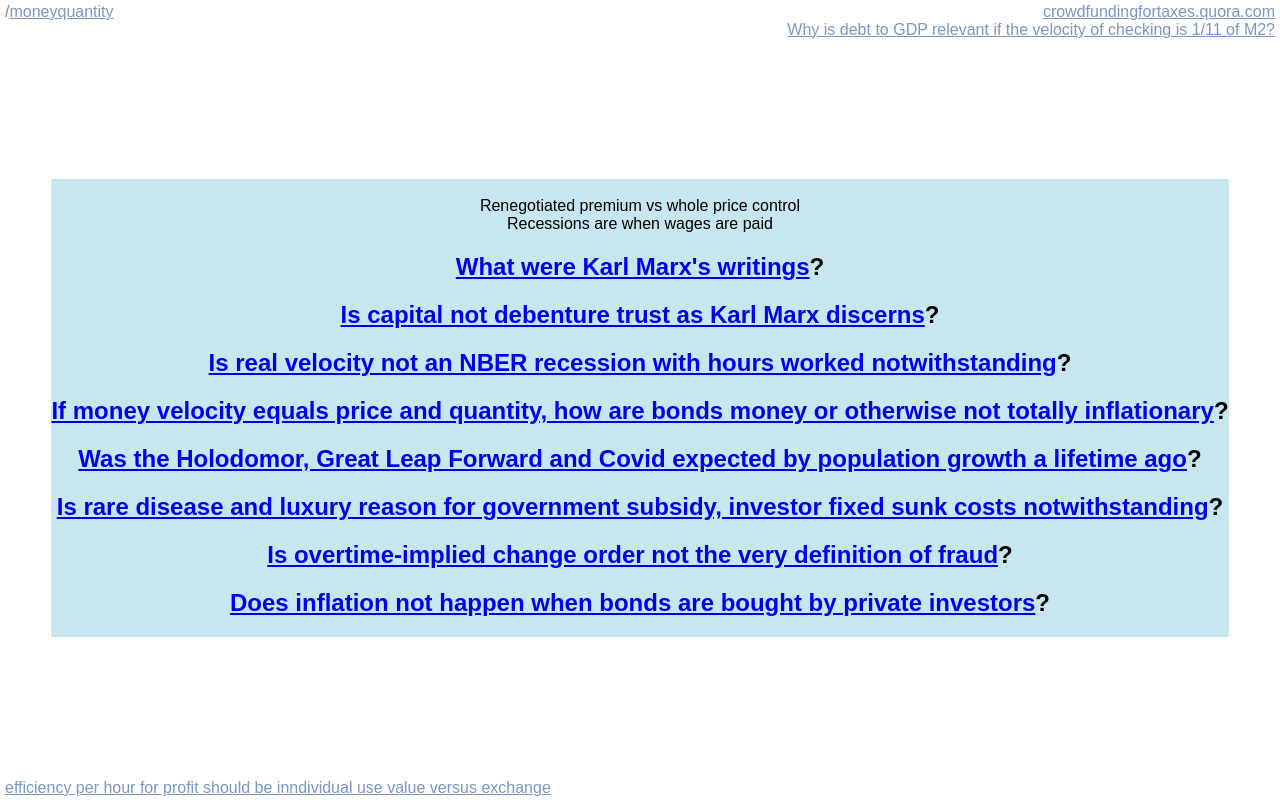
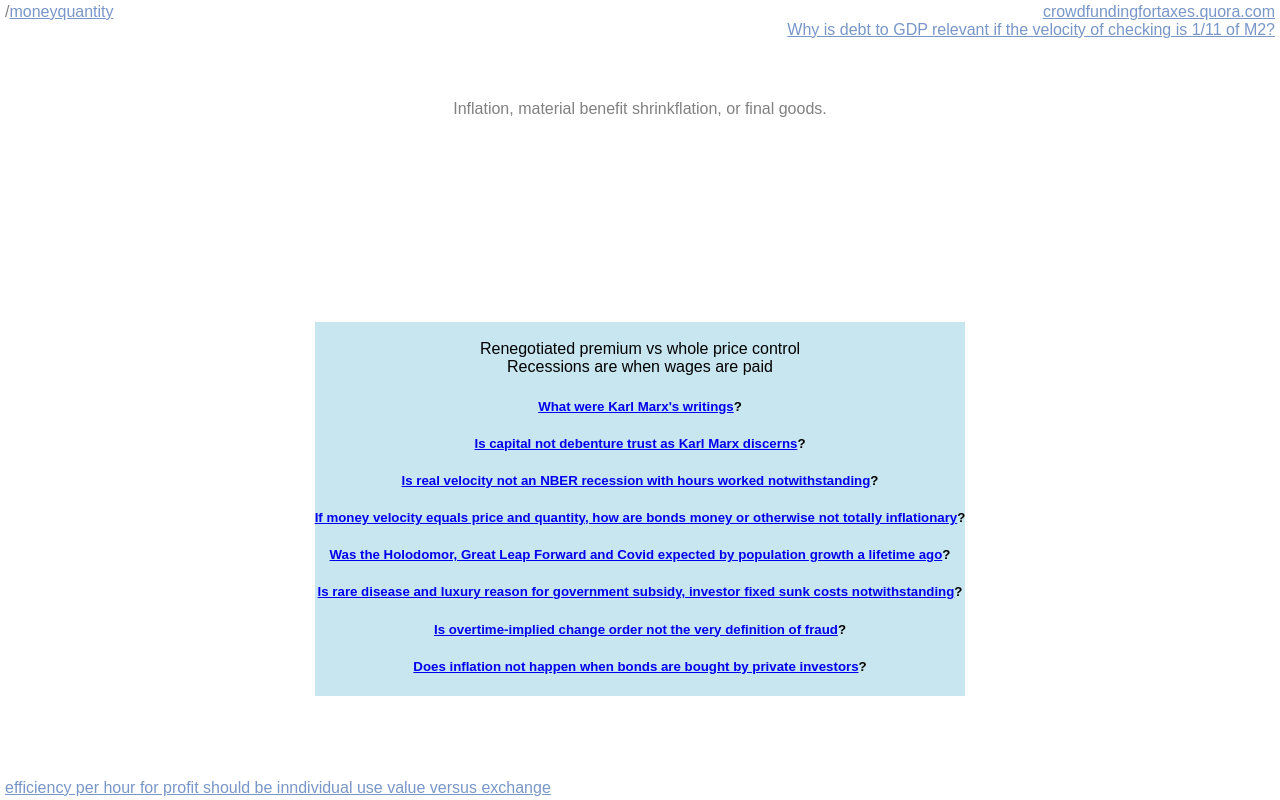
Before and after one commit to NickCarducci/real-velocity, a React (Create React App) app: page / in a window 1280 px wide. Built offline with nearby package versions, Linux system fonts and the light colour scheme.

Commit message:
Update App.js

```diff
--- a/src/App.js
+++ b/src/App.js
@@ -95,8 +95,9 @@ class SaltBank extends React.Component {
           <a style={{ color: "rgb(120,150,200)" }} href="https://saltbank.org">
             moneyquantity
           </a>
-          {/**velocity money without inflation shut uo tiik uf you wanna ay me @nickcarducci */}
+          {/**velocity money without inflation shut uo tiik uf you wanna ay me @ nickcarducci */}
         </div>
+        Inflation, material benefit shrinkflation, or final goods.
         <div
           style={{
             color: "black",
@@ -109,59 +110,59 @@ class SaltBank extends React.Component {
           Renegotiated premium vs whole price control
           <br />
           Recessions are when wages are paid{/*} (-phillips & )*/}
-          <h2>
+          <h5>
             <a href="https://marx.quora.com/What-were-Karl-Marxs-writings-1">
               What were Karl Marx's writings
             </a>
             ?
-          </h2>
-          <h2>
+          </h5>
+          <h5>
             <a href="https://www.quora.com/unanswered/Is-capital-not-debenture-trust-as-Karl-Marx-discerns">
               Is capital not debenture trust as Karl Marx discerns
             </a>
             ?
-          </h2>
-          <h2>
+          </h5>
+          <h5>
             <a href="https://www.quora.com/unanswered/Is-real-velocity-not-an-NBER-recession-with-hours-worked-notwithstanding">
               Is real velocity not an NBER recession with hours worked
               notwithstanding
             </a>
             ?
-          </h2>
-          <h2>
+          </h5>
+          <h5>
             <a href="https://www.quora.com/If-money-velocity-equals-price-and-quantity-how-are-bonds-money-or-otherwise-not-totally-inflationary">
               If money velocity equals price and quantity, how are bonds money
               or otherwise not totally inflationary
             </a>
             ?
-          </h2>
-          <h2>
+          </h5>
+          <h5>
             <a href="https://www.quora.com/Was-the-Holodomor-Great-Leap-Forward-and-Covid-expected-by-population-growth-a-lifetime-ago/answer/Nick-Carducci">
               Was the Holodomor, Great Leap Forward and Covid expected by
               population growth a lifetime ago
             </a>
             ?
-          </h2>
-          <h2>
+          </h5>
+          <h5>
             <a href="https://www.quora.com/unanswered/Is-rare-disease-and-luxury-reason-for-government-subsidy-investor-fixed-sunk-costs-notwithstanding">
               Is rare disease and luxury reason for government subsidy, investor
               fixed sunk costs notwithstanding
             </a>
             ?
-          </h2>
-          <h2>
+          </h5>
+          <h5>
             <a href="https://www.quora.com/unanswered/Is-overtime-implied-change-order-not-the-very-definition-of-fraud">
               Is overtime-implied change order not the very definition of fraud
             </a>
             ?
-          </h2>
-          <h2>
+          </h5>
+          <h5>
             <a href="https://www.quora.com/unanswered/Does-inflation-not-happen-when-bonds-are-bought-by-private-investors">
               Does inflation not happen when bonds are bought by private
               investors
             </a>
             ?
-          </h2>
+          </h5>
         </div>
       </div>
     );
```
